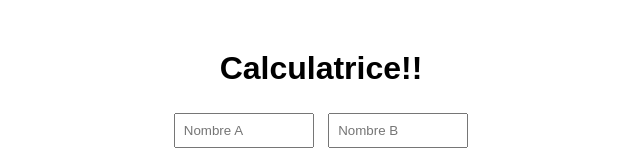
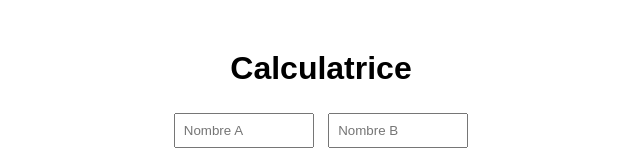
Before and after one commit to mahedes/mds-b3dev-2526-calculator-ci, a website: page index.html in a window 1280 px wide. Shown: the top 156 px of the page, without its empty margins (319-959 px from the left). Drawn offline with Linux system fonts and the light colour scheme.

Commit message:
add cicd.html7

```diff
--- a/index.html
+++ b/index.html
@@ -6,7 +6,7 @@
   <link rel="stylesheet" href="style.css" />
 </head>
 <body>
-  <h1>Calculatrice!!</h1>
+  <h1>Calculatrice</h1>
 
   <input type="number" id="a" placeholder="Nombre A" />
   <input type="number" id="b" placeholder="Nombre B" />
```
